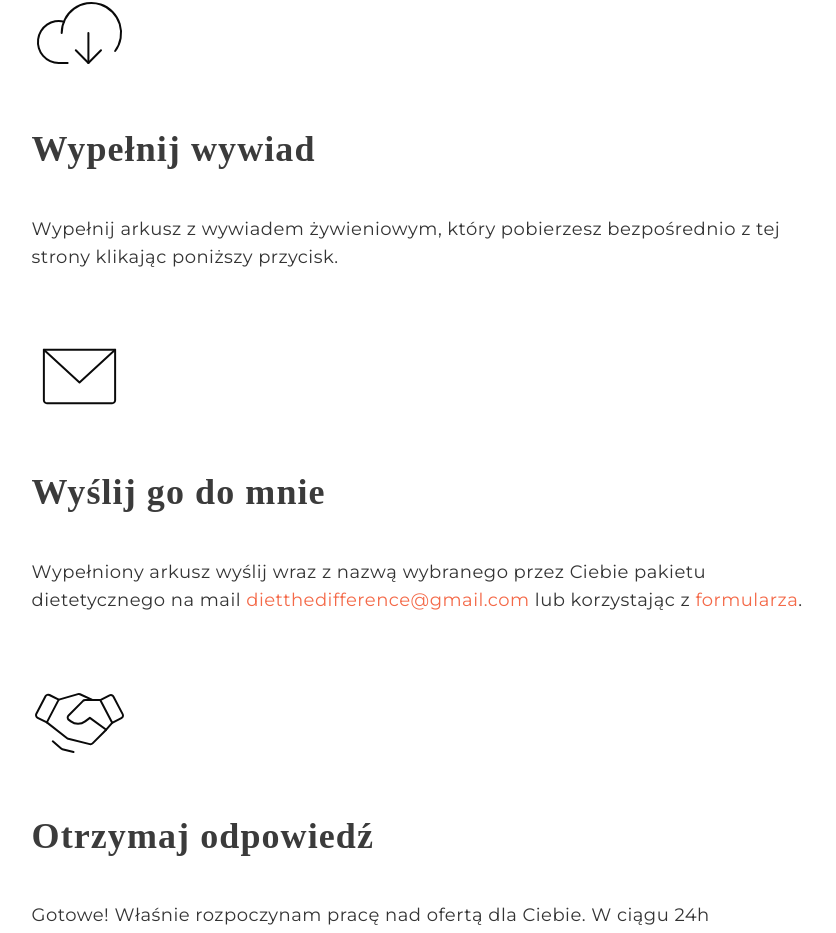
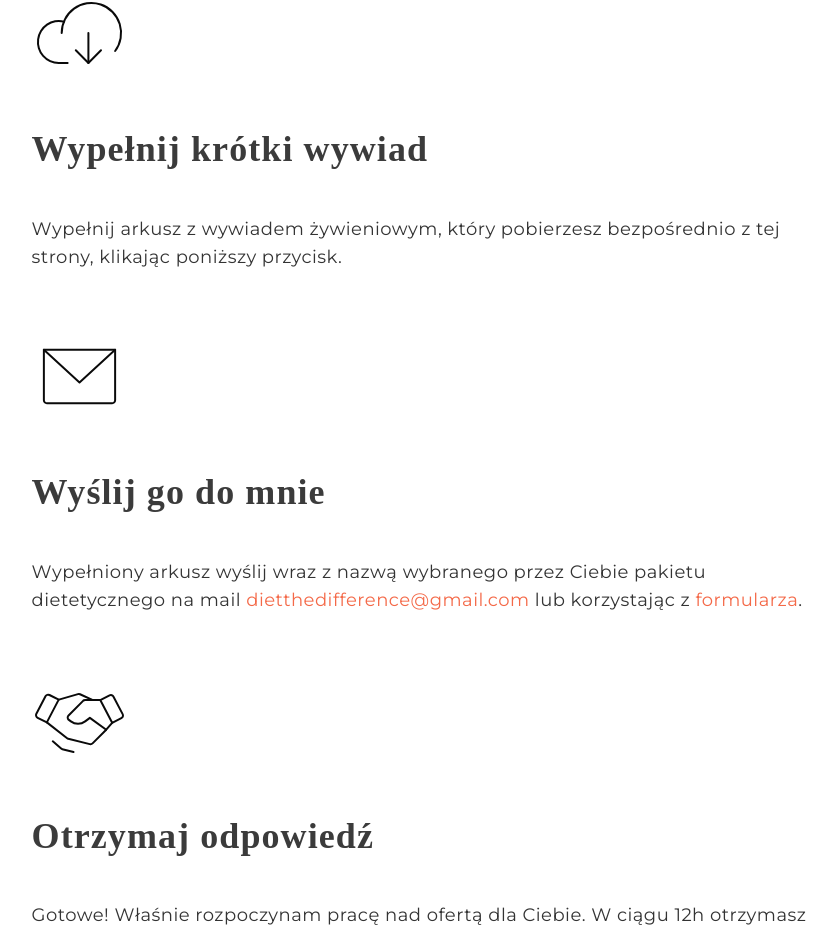
Before and after one commit to Monsy99/diet-the-difference-cra, a React (Create React App) app: page / in a window 1280 px wide. Shown: the part 5451-6384 px from the top of the page, without its empty margins (122-958 px from the left). Built offline with nearby package versions, Linux system fonts and the light colour scheme; a web font is replaced by a local one.

Commit message:
updated document, styling fix, typography fix

```diff
--- a/src/Components/Contact/styles.css
+++ b/src/Components/Contact/styles.css
@@ -16,6 +16,7 @@
   z-index: -1;
   display: flex;
   justify-content: space-between;
+  overflow: hidden;
 }
 
 .contact__header {
--- a/src/Components/Info/index.tsx
+++ b/src/Components/Info/index.tsx
@@ -16,10 +16,10 @@ export const Info = () => {
             className="info__tileImage"
             src={cloudArrowDown}
           />
-          <h4 className="info__tileHeader">Wypełnij wywiad</h4>
+          <h4 className="info__tileHeader">Wypełnij krótki wywiad</h4>
           <p className="info__tileParagraph">
             Wypełnij arkusz z wywiadem żywieniowym, który pobierzesz
-            bezpośrednio z tej strony klikając poniższy przycisk.
+            bezpośrednio z tej strony, klikając poniższy przycisk.
           </p>
         </div>
         <div className="info__tile">
@@ -47,7 +47,7 @@ export const Info = () => {
           />
           <h4 className="info__tileHeader">Otrzymaj odpowiedź</h4>
           <p className="info__tileParagraph">
-            Gotowe! Właśnie rozpoczynam pracę nad ofertą dla Ciebie. W ciągu 24h
+            Gotowe! Właśnie rozpoczynam pracę nad ofertą dla Ciebie. W ciągu 12h
             otrzymasz odpowiedź mailową ze szczegółami naszej współpracy.
           </p>
         </div>
```
Also changed, not shown: 1 other file (tests, documents, lock files or other folders).
